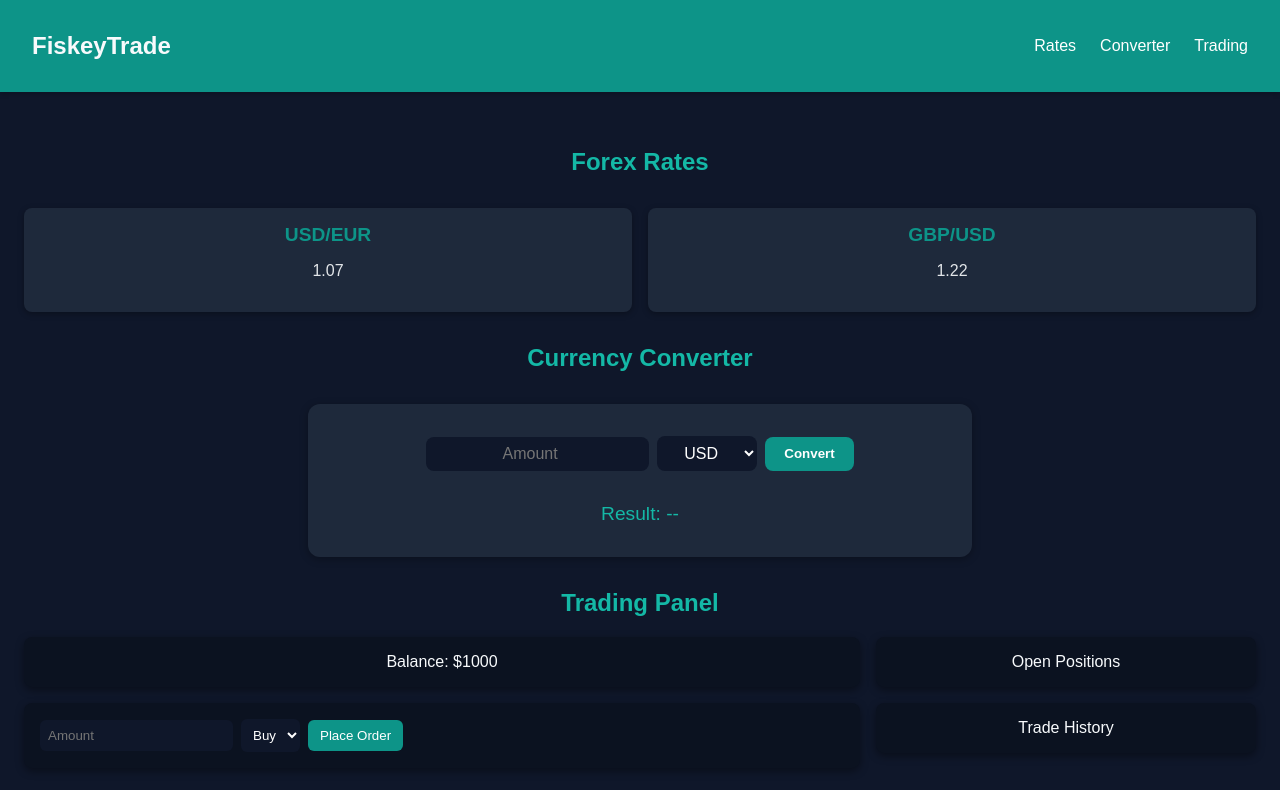
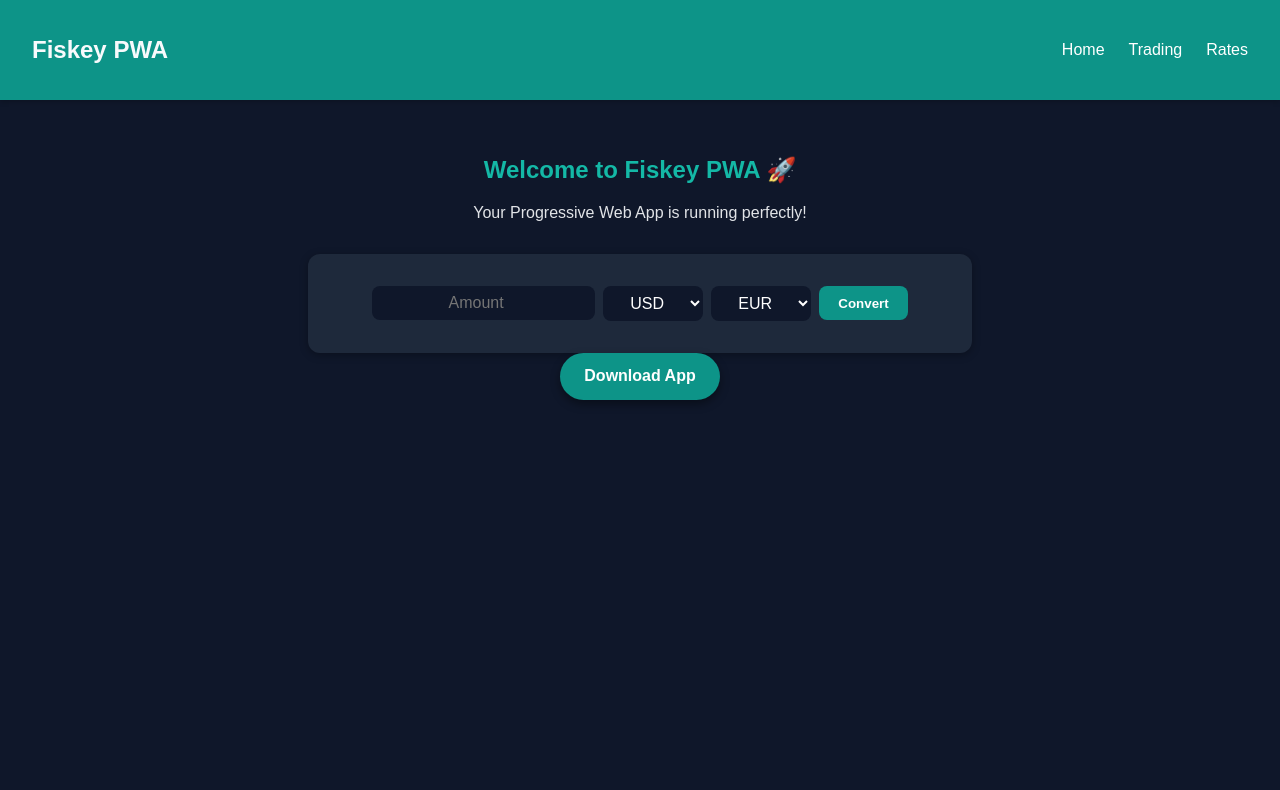
Before and after one commit to fiskey260/fiskey-pwa, a React (Vite) app: page / in a window 1280 px wide. Shown: the top 790 px of the page. Built offline with nearby package versions, Linux system fonts and the light colour scheme.

Commit message:
Update App.jsx

```diff
--- a/src/App.jsx
+++ b/src/App.jsx
@@ -1,86 +1,63 @@
-import React from 'react';
-import './App.css';
+import React, { useState } from 'react';
 
 function App() {
-  // For Download App Button
-  const [deferredPrompt, setDeferredPrompt] = React.useState(null);
+  const [amount, setAmount] = useState('');
+  const [from, setFrom] = useState('USD');
+  const [to, setTo] = useState('EUR');
+  const [result, setResult] = useState(null);
 
-  React.useEffect(() => {
-    window.addEventListener('beforeinstallprompt', (e) => {
-      e.preventDefault();
-      setDeferredPrompt(e);
-    });
-  }, []);
-
-  const handleInstallClick = () => {
-    if (deferredPrompt) {
-      deferredPrompt.prompt();
-      deferredPrompt.userChoice.then(() => setDeferredPrompt(null));
-    }
+  const handleConvert = () => {
+    const rates = { USD: 1, EUR: 0.92, GBP: 0.81 };
+    const converted = (amount * (rates[to] / rates[from])).toFixed(2);
+    setResult(`${amount} ${from} = ${converted} ${to}`);
   };
 
   return (
-    <div>
-      <header className="navbar">
-        <h1>FiskeyTrade</h1>
+    <>
+      <nav className="navbar">
+        <h1>Fiskey PWA</h1>
         <nav>
-          <a href="#rates">Rates</a>
-          <a href="#converter">Converter</a>
-          <a href="#trading">Trading</a>
+          <a href="#">Home</a>
+          <a href="#">Trading</a>
+          <a href="#">Rates</a>
         </nav>
-      </header>
+      </nav>
 
       <main>
-        <section id="rates">
-          <h2>Forex Rates</h2>
-          <div className="rates-grid">
-            <div className="rate-card"><strong>USD/EUR</strong><p>1.07</p></div>
-            <div className="rate-card"><strong>GBP/USD</strong><p>1.22</p></div>
+        <h2>Welcome to Fiskey PWA 🚀</h2>
+        <p>Your Progressive Web App is running perfectly!</p>
+
+        <div className="converter-box">
+          <div className="inputs">
+            <input
+              type="number"
+              placeholder="Amount"
+              value={amount}
+              onChange={(e) => setAmount(e.target.value)}
+            />
+            <select value={from} onChange={(e) => setFrom(e.target.value)}>
+              <option value="USD">USD</option>
+              <option value="EUR">EUR</option>
+              <option value="GBP">GBP</option>
+            </select>
+            <select value={to} onChange={(e) => setTo(e.target.value)}>
+              <option value="USD">USD</option>
+              <option value="EUR">EUR</option>
+              <option value="GBP">GBP</option>
+            </select>
+            <button onClick={handleConvert}>Convert</button>
           </div>
-        </section>
+          {result && <div className="result">{result}</div>}
+        </div>
 
-        <section id="converter">
-          <h2>Currency Converter</h2>
-          <div className="converter-box">
-            <div className="inputs">
-              <input type="number" placeholder="Amount" />
-              <select>
-                <option>USD</option>
-                <option>EUR</option>
-              </select>
-              <button>Convert</button>
-            </div>
-            <div className="result">Result: --</div>
-          </div>
-        </section>
-
-        <section id="trading">
-          <h2>Trading Panel</h2>
-          <div className="trade-grid">
-            <div>
-              <div className="balance-card">Balance: $1000</div>
-              <div className="order-card">
-                <div className="inputs">
-                  <input placeholder="Amount" />
-                  <select><option>Buy</option><option>Sell</option></select>
-                  <button className="primary">Place Order</button>
-                </div>
-              </div>
-            </div>
-            <div>
-              <div className="positions-card">Open Positions</div>
-              <div className="history-card">Trade History</div>
-            </div>
-          </div>
-        </section>
-      </main>
-
-      {deferredPrompt && (
-        <button className="install-fab" onClick={handleInstallClick}>
+        <button
+          className="install-fab"
+          onClick={() => alert('Install PWA via browser prompt')}
+        >
           Download App
         </button>
-      )}
-    </div>
+      </main>
+    </>
   );
 }
 
```
